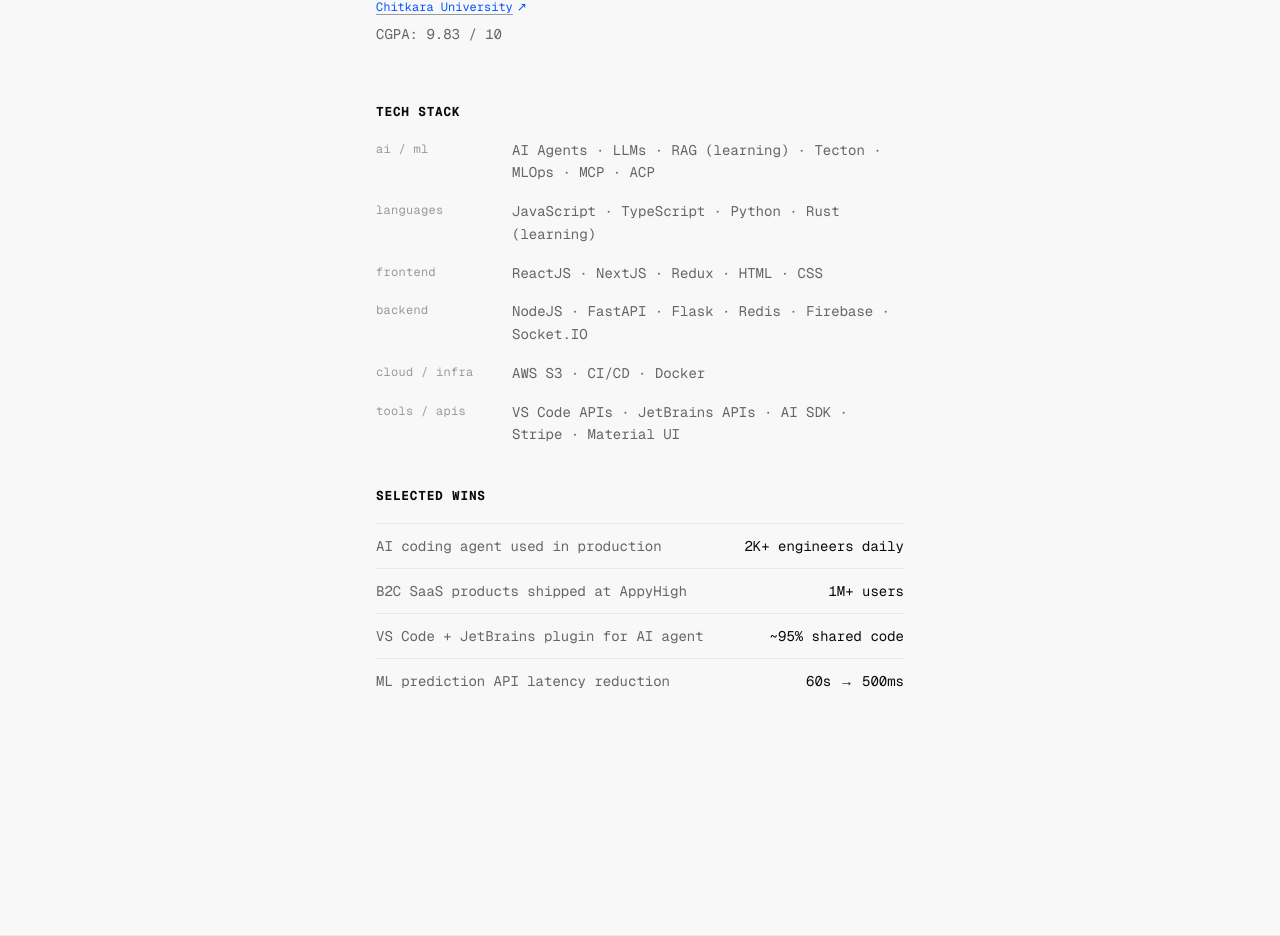
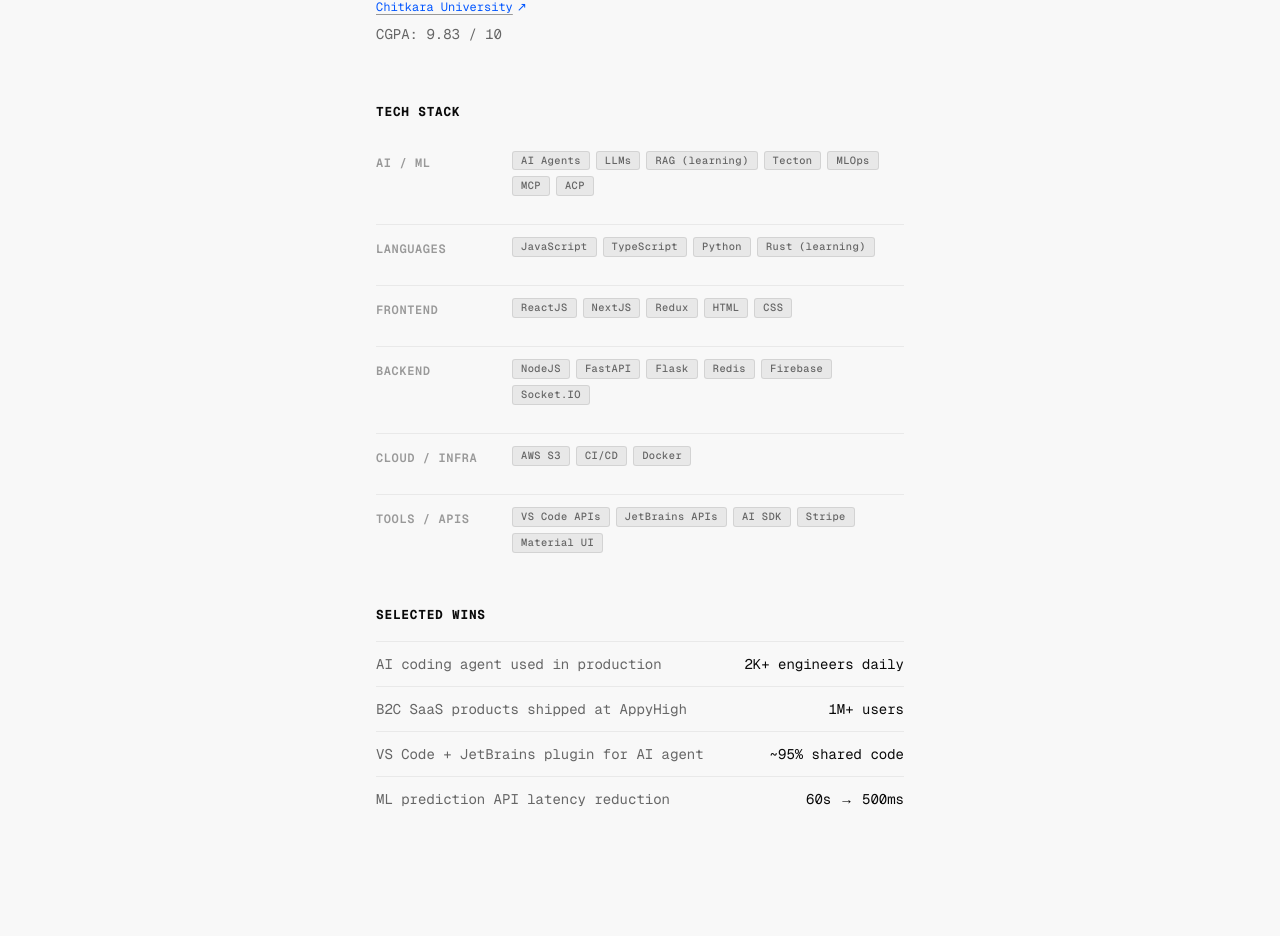
Before and after one commit to satvikchachra/satvik, a Next.js app: page /about in a window 1280 px wide. Shown: the part 995-1931 px from the top of the page. Built offline with nearby package versions, Linux system fonts and the light colour scheme.

Commit message:
improved ui of tech stack in about page

```diff
--- a/src/app/about/page.tsx
+++ b/src/app/about/page.tsx
@@ -145,24 +145,28 @@
       {/* Stack */}
       <section aria-labelledby="stack-heading" className="mb-10 animate-fade-in-up stagger-3">
         <p className="section-label mb-4">tech stack</p>
-        <dl className="space-y-4">
+        <div className="space-y-4">
           {STACK.map(({ category, items }) => (
-            <div key={category} className="flex gap-6">
-              <dt
-                className="w-28 flex-shrink-0 text-xs pt-0.5 tracking-wide"
+            <div key={category} className="flex flex-col sm:flex-row sm:gap-6 py-3 border-t border-[var(--border-subtle)] first:border-t-0">
+              <div
+                className="w-28 flex-shrink-0 text-xs font-semibold tracking-wider uppercase mb-2 sm:mb-0 pt-1"
                 style={{ color: "var(--text-subtle)" }}
               >
-                {category.toLowerCase()}
-              </dt>
-              <dd
-                className="text-sm leading-relaxed"
-                style={{ color: "var(--text-muted)" }}
-              >
-                {items.join(" · ")}
-              </dd>
+                {category}
+              </div>
+              <div className="flex-1 flex flex-wrap gap-1.5">
+                {items.map((item) => (
+                  <span
+                    key={item}
+                    className="chip px-2.5 py-1 text-xs"
+                  >
+                    {item}
+                  </span>
+                ))}
+              </div>
             </div>
           ))}
-        </dl>
+        </div>
       </section>
 
       {/* Wins */}
```
